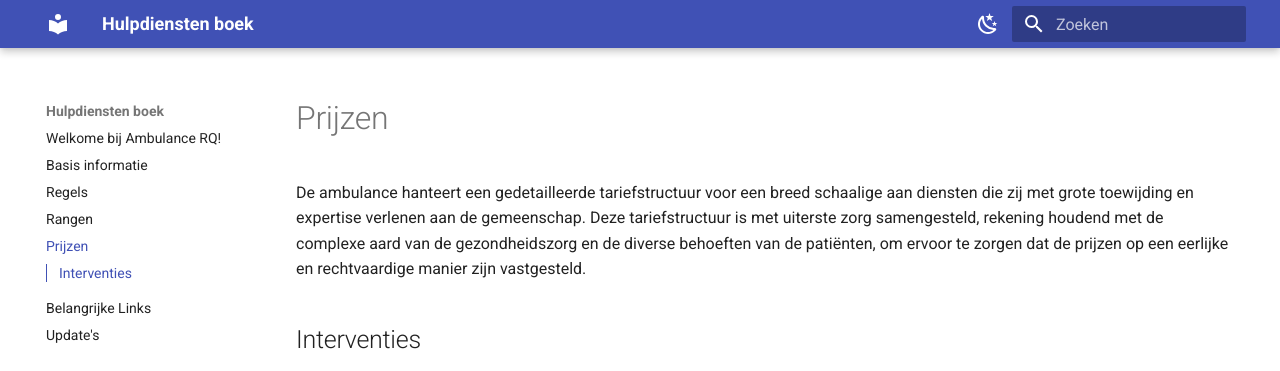
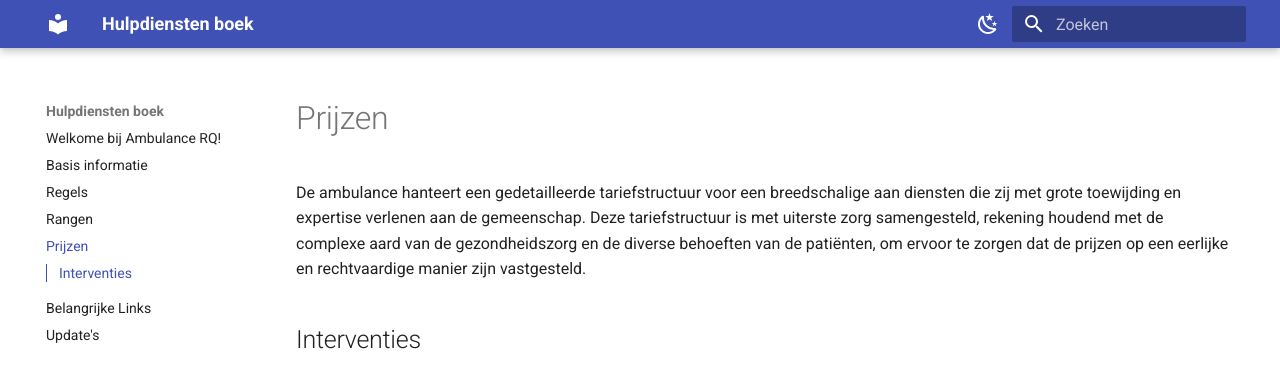
Before and after one commit to rqniels/Hulpdienstenboek, an MkDocs documentation site: the page built from docs/prijzen.md, in a window 1280 px wide. Shown: the top 371 px of the page. Built offline with MkDocs 1.6.1 and Material for MkDocs 9.7.7, drawn with Linux system fonts in a browser that asks for light colours.

Commit message:
Update prijzen.md
spelling + opbouw (80 karakters)

```diff
--- a/docs/prijzen.md
+++ b/docs/prijzen.md
@@ -1,5 +1,8 @@
 # Prijzen
-De ambulance hanteert een gedetailleerde tariefstructuur voor een breed schaalige aan diensten die zij met grote toewijding en expertise verlenen aan de gemeenschap. Deze tariefstructuur is met uiterste zorg samengesteld, rekening houdend met de complexe aard van de gezondheidszorg en de diverse behoeften van de patiënten, om ervoor te zorgen dat de prijzen op een eerlijke en rechtvaardige manier zijn vastgesteld.
+De ambulance hanteert een gedetailleerde tariefstructuur voor een breedschalige aan diensten die zij met grote
+toewijding en expertise verlenen aan de gemeenschap. Deze tariefstructuur is met uiterste zorg samengesteld,
+rekening houdend met de complexe aard van de gezondheidszorg en de diverse behoeften van de patiënten,
+om ervoor te zorgen dat de prijzen op een eerlijke en rechtvaardige manier zijn vastgesteld.
 
 ## Interventies
 
```
